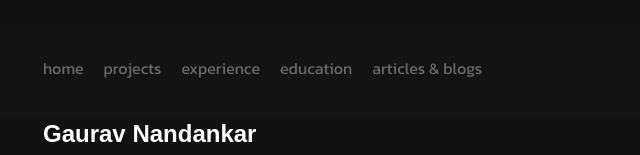
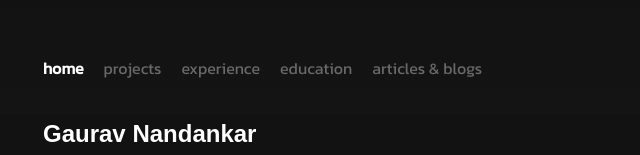
Before and after one commit to iamgauravn/gaurav-dev, an Angular app: page / in a window 1280 px wide. Shown: the top 155 px of the page, without its empty margins (39-679 px from the left). Built offline with nearby package versions, Linux system fonts and the light colour scheme.

Commit message:
nav upate

```diff
--- a/src/app/app.module.ts
+++ b/src/app/app.module.ts
@@ -22,7 +22,7 @@ import { BlogsComponent } from './pages/blogs/blogs.component';
   ],
   imports: [
     BrowserModule,
-    AppRoutingModule,
+    AppRoutingModule
   ],
   providers: [
     provideClientHydration()
--- a/src/app/nav/nav.component.css
+++ b/src/app/nav/nav.component.css
@@ -132,3 +132,8 @@
         height: 20px;
     }
 }
+
+.header a.active {
+    color: white;
+    font-weight: bold;
+}
--- a/src/app/nav/nav.component.html
+++ b/src/app/nav/nav.component.html
@@ -1,10 +1,10 @@
 <div class="container">
     <div class="header">
-        <a id="regular" (click)="openHome()" >home</a>
-        <a id="regular" (click)="openProjects()">projects</a>
-        <a id="regular" (click)="openExperience()">experience</a>
-        <a id="regular" (click)="openEducation()">education</a>
-        <a id="regular" (click)="openBlogs()">articles & blogs</a>
+        <a id="regular" (click)="openHome()" [class.active]="activeRoute === '/'">home</a>
+        <a id="regular" (click)="openProjects()" [class.active]="activeRoute === '/projects'">projects</a>
+        <a id="regular" (click)="openExperience()" [class.active]="activeRoute === '/experience'">experience</a>
+        <a id="regular" (click)="openEducation()" [class.active]="activeRoute === '/education'">education</a>
+        <a id="regular" (click)="openBlogs()" [class.active]="activeRoute === '/blogs'">articles & blogs</a>
     </div>
 
 </div>
--- a/src/app/nav/nav.component.ts
+++ b/src/app/nav/nav.component.ts
@@ -1,37 +1,45 @@
-import { Component } from '@angular/core';
-import { Router } from '@angular/router';
+import { Component, OnInit } from '@angular/core';
+import { Router, NavigationEnd } from '@angular/router';
 
 @Component({
   selector: 'app-nav',
   templateUrl: './nav.component.html',
   styleUrl: './nav.component.css'
 })
-export class NavComponent {
+export class NavComponent implements OnInit {
 
-  constructor(private router : Router) {
+  activeRoute: string = '';
 
+  constructor(private router: Router) {
+    this.router.events.subscribe((event) => {
+      if (event instanceof NavigationEnd) {
+        this.activeRoute = event.url;
+        localStorage.setItem('activeRoute', this.activeRoute);
+      }
+    });
   }
 
+  ngOnInit(): void {
+    this.activeRoute = localStorage.getItem('activeRoute') || '';
+  }
 
   openHome() {
-    this.router.navigate([''])
+    this.router.navigate(['']);
   }
 
   openProjects() {
-    this.router.navigate(['projects'])
+    this.router.navigate(['projects']);
   }
 
   openExperience() {
-    this.router.navigate(['experience'])
+    this.router.navigate(['experience']);
   }
 
   openEducation() {
-    this.router.navigate(['education'])
+    this.router.navigate(['education']);
   }
 
   openBlogs() {
-    this.router.navigate(['blogs'])
+    this.router.navigate(['blogs']);
   }
-
-
 }
```
